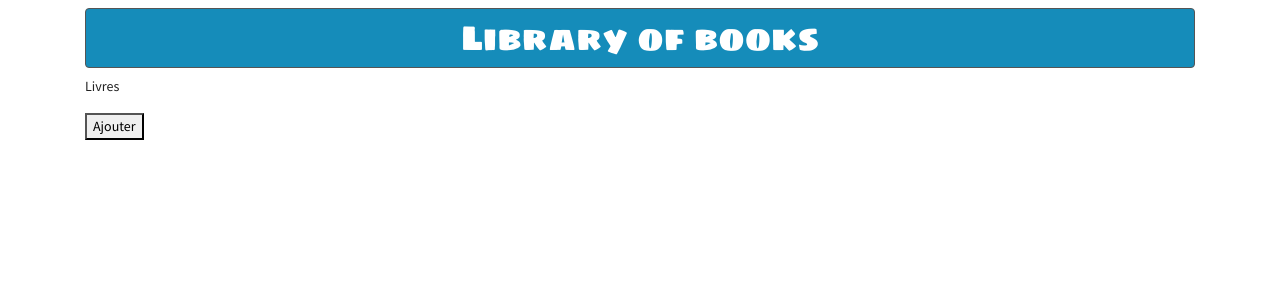
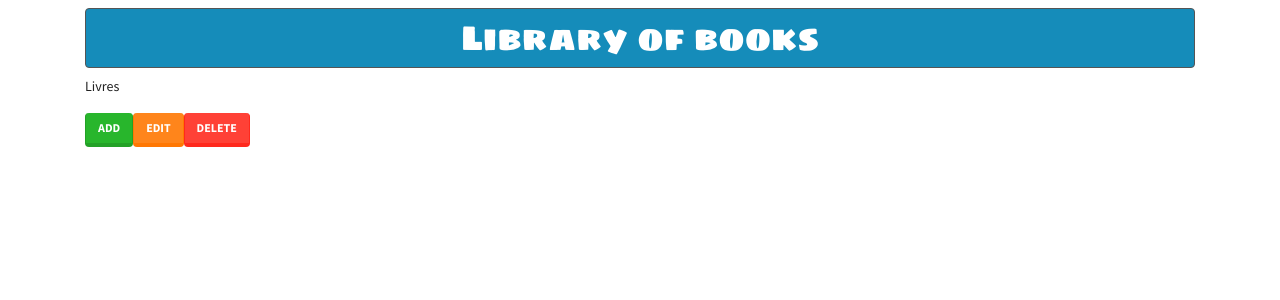
Before and after one commit to kimor44/tuto_udemy, a React (Create React App) app: page / in a window 1280 px wide. Shown: the top 300 px of the page. Built offline with nearby package versions, Linux system fonts and the light colour scheme.

Commit message:
Added `Button` component

```diff
--- a/src/App.jsx
+++ b/src/App.jsx
@@ -1,5 +1,6 @@
 import React, { Component } from "react";
 import TitleH1 from "./components/Titles/TitleH1";
+import Button from "./components/Buttons/Button"
 
 class App extends Component {
   render() {
@@ -7,7 +8,9 @@ class App extends Component {
       <div className="container">
         <TitleH1>Library of books</TitleH1>
         <p>Livres</p>
-        <button>Ajouter</button>
+        <Button result="success" clic={() => console.log('Add')}>Add</Button>
+        <Button result="warning" clic={() => console.log('Edit')}>Edit</Button>
+        <Button result="danger" clic={() => console.log('Delete')}>Delete</Button>
       </div>
     );
   }
--- /dev/null
+++ b/src/components/Buttons/Button.jsx
@@ -0,0 +1,8 @@
+import React from "react";
+
+const Button = (props) => {
+ const buttonStyle = `btn btn-${props.result}`
+  return <button className={buttonStyle} onClick={props.clic}>{props.children}</button>;
+};
+
+export default Button;
```
Also changed, not shown: 1 other file (tests, documents, lock files or other folders).
